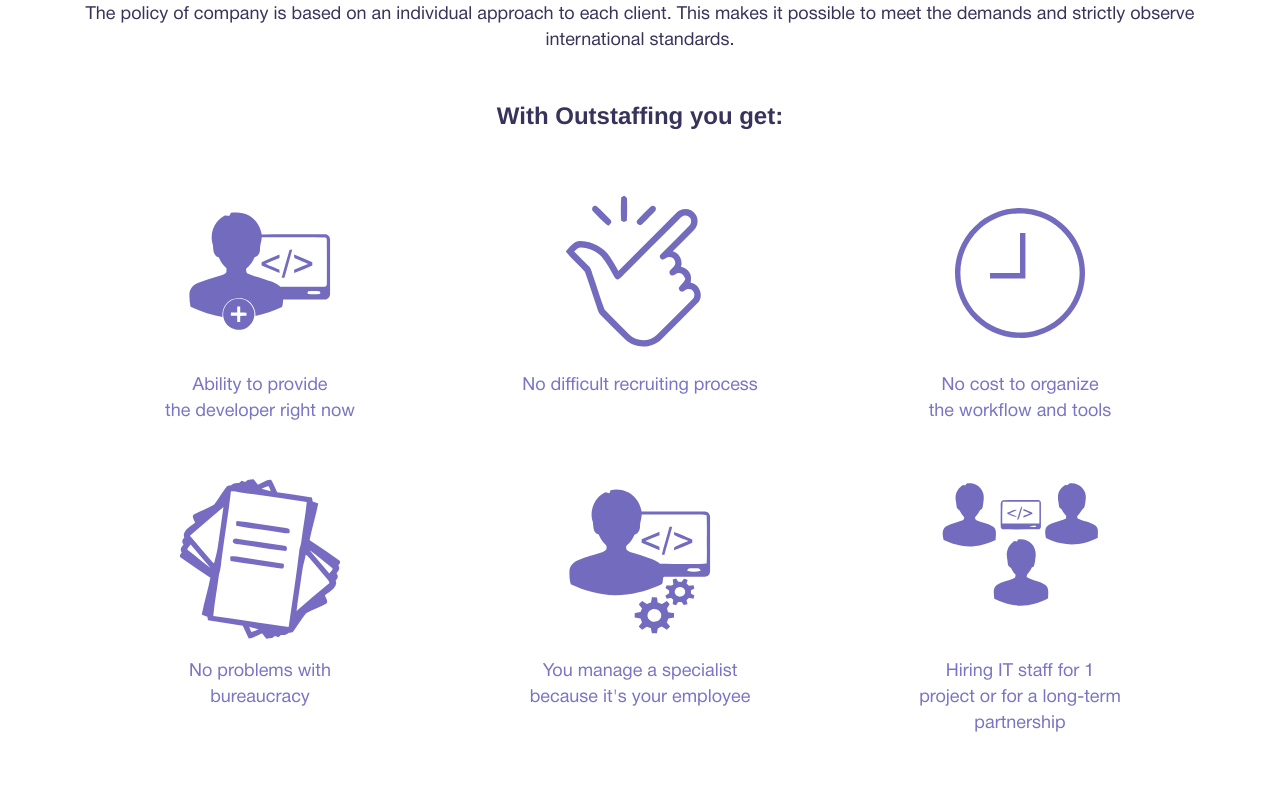
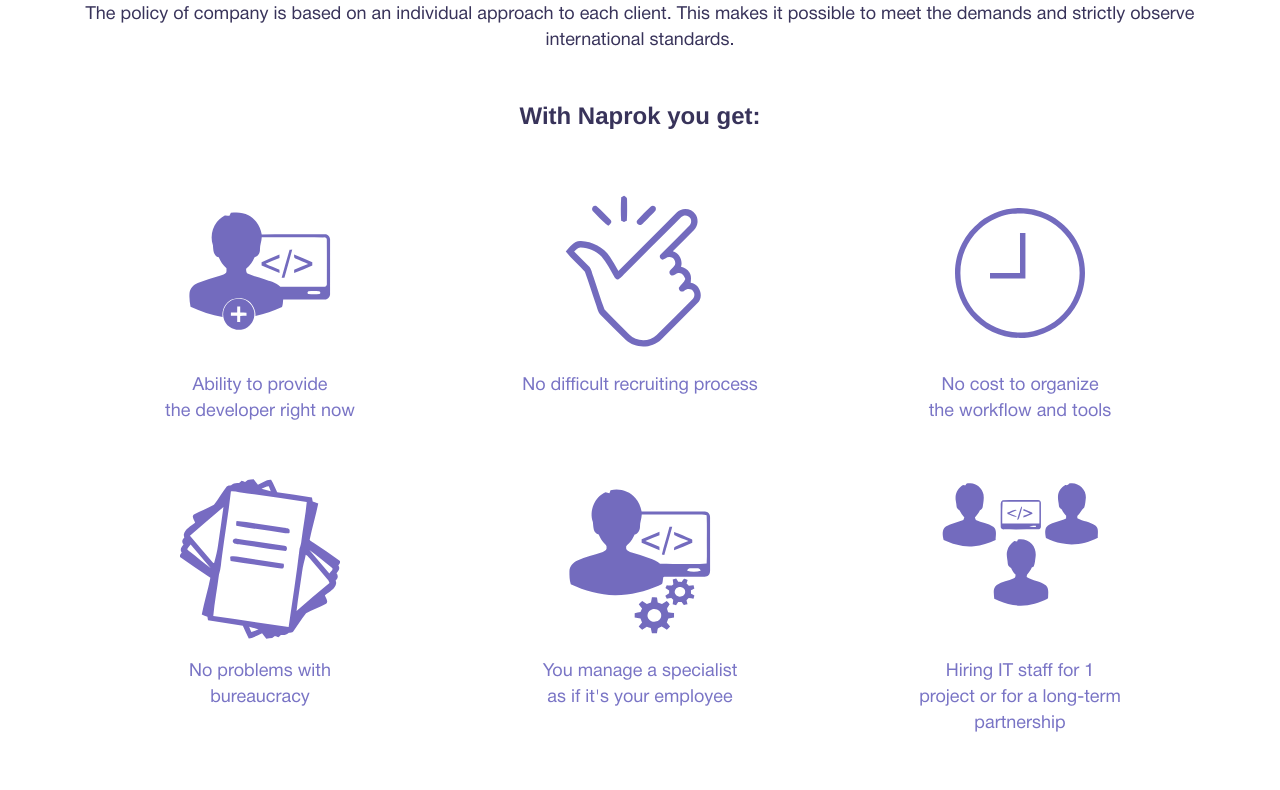
Before and after one commit to eugenekorpan/Old-Naprok-Landing, a Jekyll site: the page index.html, which Jekyll copies as it is, in a window 1280 px wide and 1400 px high, scrolled down 636 px. Shown: the part 158-948 px from the top of the window. Built offline with Jekyll 4.4.1, drawn with Linux system fonts in a browser that asks for light colours; nearby versions of some CDN libraries.

Commit message:
change some of the words

```diff
--- a/index.html
+++ b/index.html
@@ -60,7 +60,7 @@
         <p>
           The policy of company is based on an individual approach to each client. This makes it possible to meet the demands and strictly observe international standards.
         </p>
-        <h2>With Outstaffing you get:</h2>
+        <h2>With Naprok you get:</h2>
         <div class="icons">
           <div class="col-md-4">
             <div class="icon">
@@ -90,7 +90,7 @@
             <div class="icon">
               <img src="images/dev-manage.svg" alt="" />
             </div>
-            <p>You manage a specialist<br />because it's your employee</p>
+            <p>You manage a specialist<br />as if it's your employee</p>
           </div>
           <div class="col-md-4">
             <div class="icon">
```
